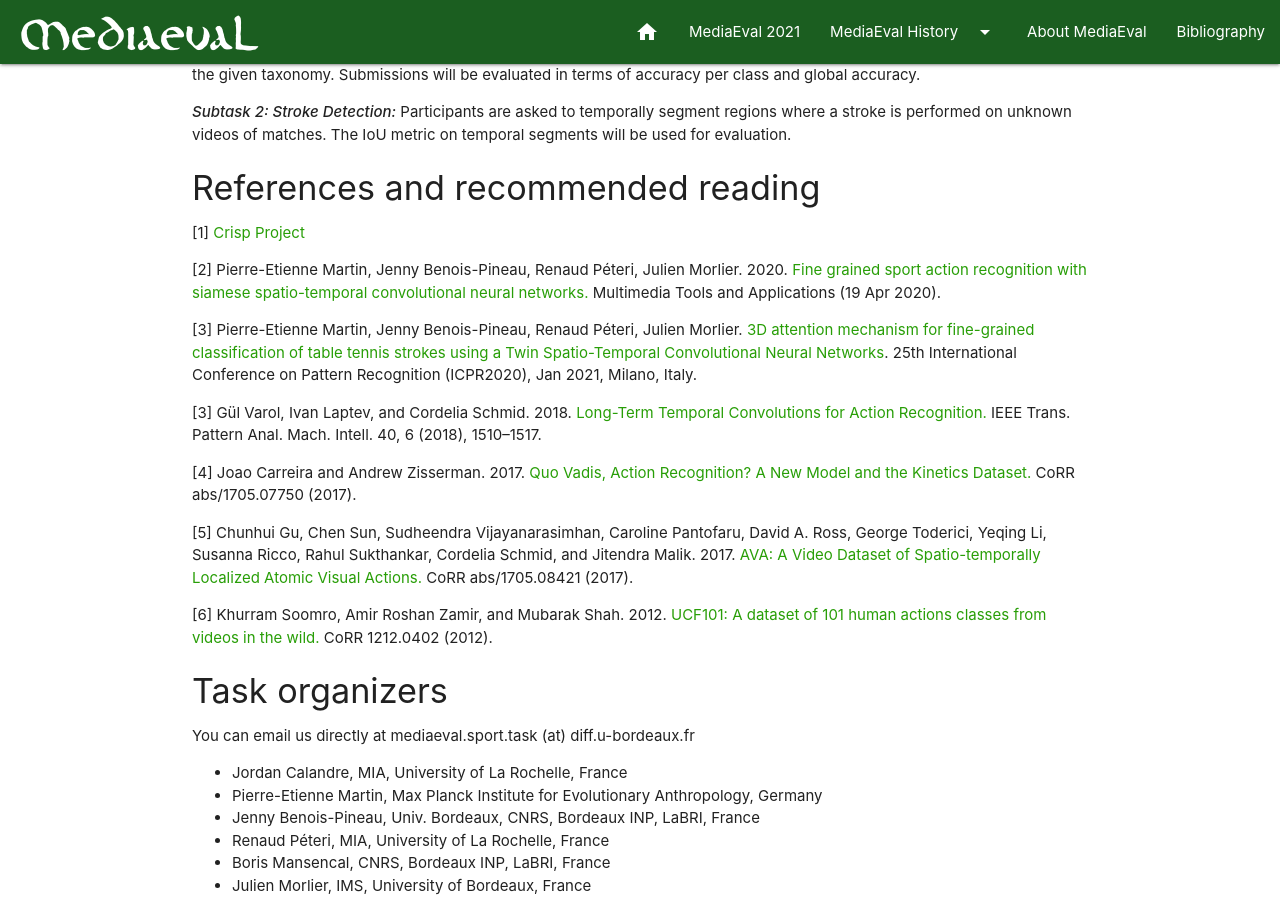
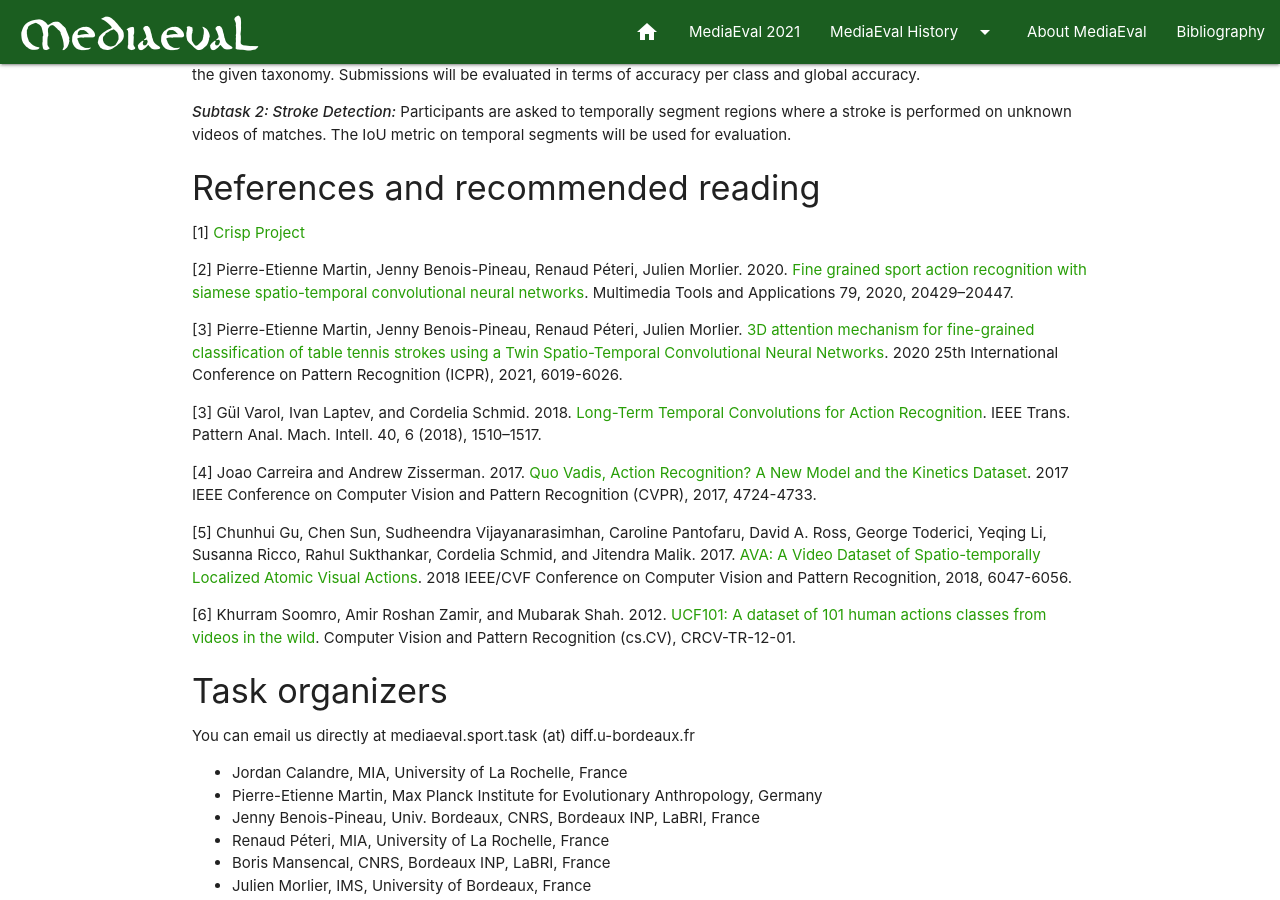
Before and after one commit to multimediaeval/multimediaeval.github.io, a Jekyll site: the page built from _editions/2021/tasks/sportsvideo.md, in a window 1280 px wide and 900 px high, scrolled down 1518 px. Built offline with Jekyll 4.4.1, drawn with Linux system fonts in a browser that asks for light colours.

Commit message:
Update sportsvideo.md
Standardization of references
Kept the same order for now (crisp project, action recognition references, then datasets)

```diff
--- a/_editions/2021/tasks/sportsvideo.md
+++ b/_editions/2021/tasks/sportsvideo.md
@@ -55,17 +55,17 @@ The dataset used for training is composed of videos of table tennis matches with
 
 [1] [Crisp Project](https://github.com/P-eMartin/crisp)
 
-[2] Pierre-Etienne Martin, Jenny Benois-Pineau, Renaud Péteri, Julien Morlier. 2020. [Fine grained sport action recognition with siamese spatio-temporal convolutional neural networks.](https://link.springer.com/epdf/10.1007/s11042-020-08917-3) Multimedia Tools and Applications (19 Apr 2020).
+[2] Pierre-Etienne Martin, Jenny Benois-Pineau, Renaud Péteri, Julien Morlier. 2020. [Fine grained sport action recognition with siamese spatio-temporal convolutional neural networks](https://link.springer.com/epdf/10.1007/s11042-020-08917-3). Multimedia Tools and Applications 79, 2020, 20429–20447.
 
-[3] Pierre-Etienne Martin, Jenny Benois-Pineau, Renaud Péteri, Julien Morlier. [3D attention mechanism for fine-grained classification of table tennis strokes using a Twin Spatio-Temporal Convolutional Neural Networks](https://hal.archives-ouvertes.fr/hal-02977646/document). 25th International Conference on Pattern Recognition (ICPR2020), Jan 2021, Milano, Italy.
+[3] Pierre-Etienne Martin, Jenny Benois-Pineau, Renaud Péteri, Julien Morlier. [3D attention mechanism for fine-grained classification of table tennis strokes using a Twin Spatio-Temporal Convolutional Neural Networks](https://hal.archives-ouvertes.fr/hal-02977646/document). 2020 25th International Conference on Pattern Recognition (ICPR), 2021, 6019-6026.
 
-[3] Gül Varol, Ivan Laptev, and Cordelia Schmid. 2018. [Long-Term Temporal Convolutions for Action Recognition.](https://arxiv.org/pdf/1604.04494.pdf) IEEE Trans. Pattern Anal. Mach. Intell. 40, 6 (2018), 1510–1517.
+[3] Gül Varol, Ivan Laptev, and Cordelia Schmid. 2018. [Long-Term Temporal Convolutions for Action Recognition](https://arxiv.org/pdf/1604.04494.pdf). IEEE Trans. Pattern Anal. Mach. Intell. 40, 6 (2018), 1510–1517.
 
-[4] Joao Carreira and Andrew Zisserman. 2017. [Quo Vadis, Action Recognition? A New Model and the Kinetics Dataset.](https://arxiv.org/pdf/1705.07750.pdf) CoRR abs/1705.07750 (2017).
+[4] Joao Carreira and Andrew Zisserman. 2017. [Quo Vadis, Action Recognition? A New Model and the Kinetics Dataset](https://arxiv.org/pdf/1705.07750.pdf). 2017 IEEE Conference on Computer Vision and Pattern Recognition (CVPR), 2017, 4724-4733.
 
-[5] Chunhui Gu, Chen Sun, Sudheendra Vijayanarasimhan, Caroline Pantofaru, David A. Ross, George Toderici, Yeqing Li, Susanna Ricco, Rahul Sukthankar, Cordelia Schmid, and Jitendra Malik. 2017. [AVA: A Video Dataset of Spatio-temporally Localized Atomic Visual Actions.](http://openaccess.thecvf.com/content_cvpr_2018/papers/Gu_AVA_A_Video_CVPR_2018_paper.pdf) CoRR abs/1705.08421 (2017).
+[5] Chunhui Gu, Chen Sun, Sudheendra Vijayanarasimhan, Caroline Pantofaru, David A. Ross, George Toderici, Yeqing Li, Susanna Ricco, Rahul Sukthankar, Cordelia Schmid, and Jitendra Malik. 2017. [AVA: A Video Dataset of Spatio-temporally Localized Atomic Visual Actions](http://openaccess.thecvf.com/content_cvpr_2018/papers/Gu_AVA_A_Video_CVPR_2018_paper.pdf). 2018 IEEE/CVF Conference on Computer Vision and Pattern Recognition, 2018, 6047-6056.
 
-[6] Khurram Soomro, Amir Roshan Zamir, and Mubarak Shah. 2012. [UCF101: A dataset of 101 human actions classes from videos in the wild.](https://arxiv.org/pdf/1212.0402.pdf) CoRR 1212.0402 (2012).
+[6] Khurram Soomro, Amir Roshan Zamir, and Mubarak Shah. 2012. [UCF101: A dataset of 101 human actions classes from videos in the wild](https://arxiv.org/pdf/1212.0402.pdf). Computer Vision and Pattern Recognition (cs.CV), CRCV-TR-12-01.
 
 #### Task organizers
 You can email us directly at mediaeval.sport.task (at) diff.u-bordeaux.fr
```
